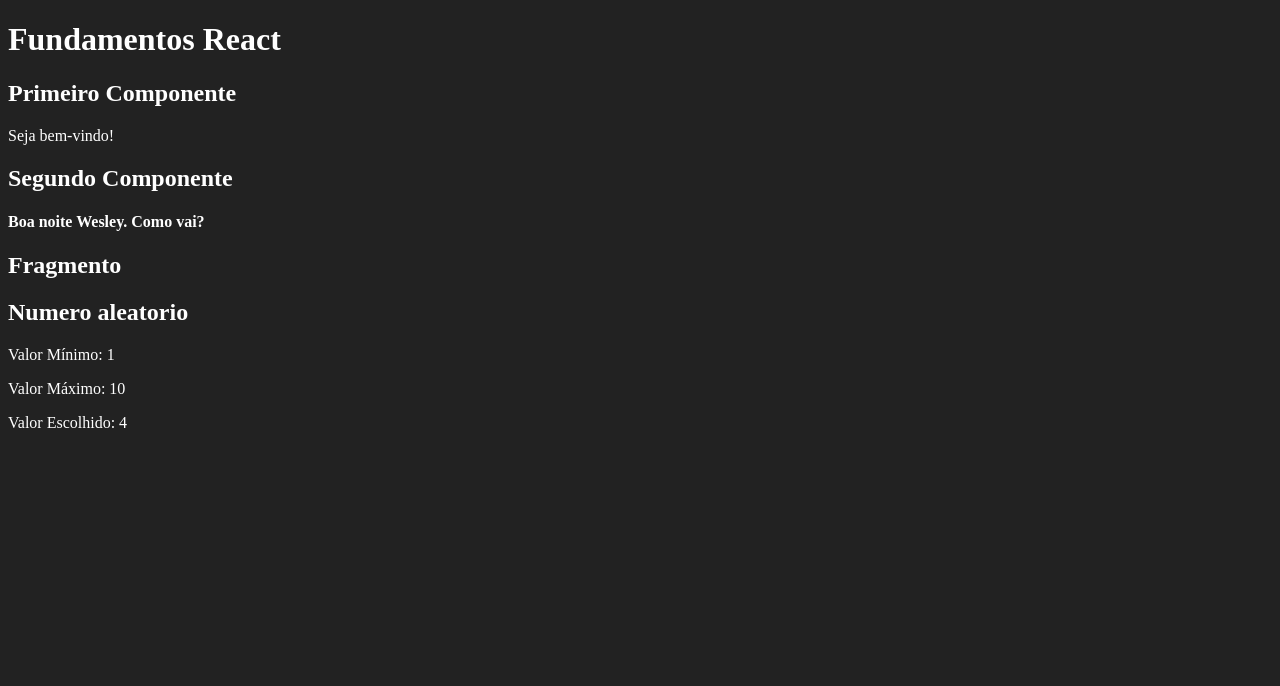
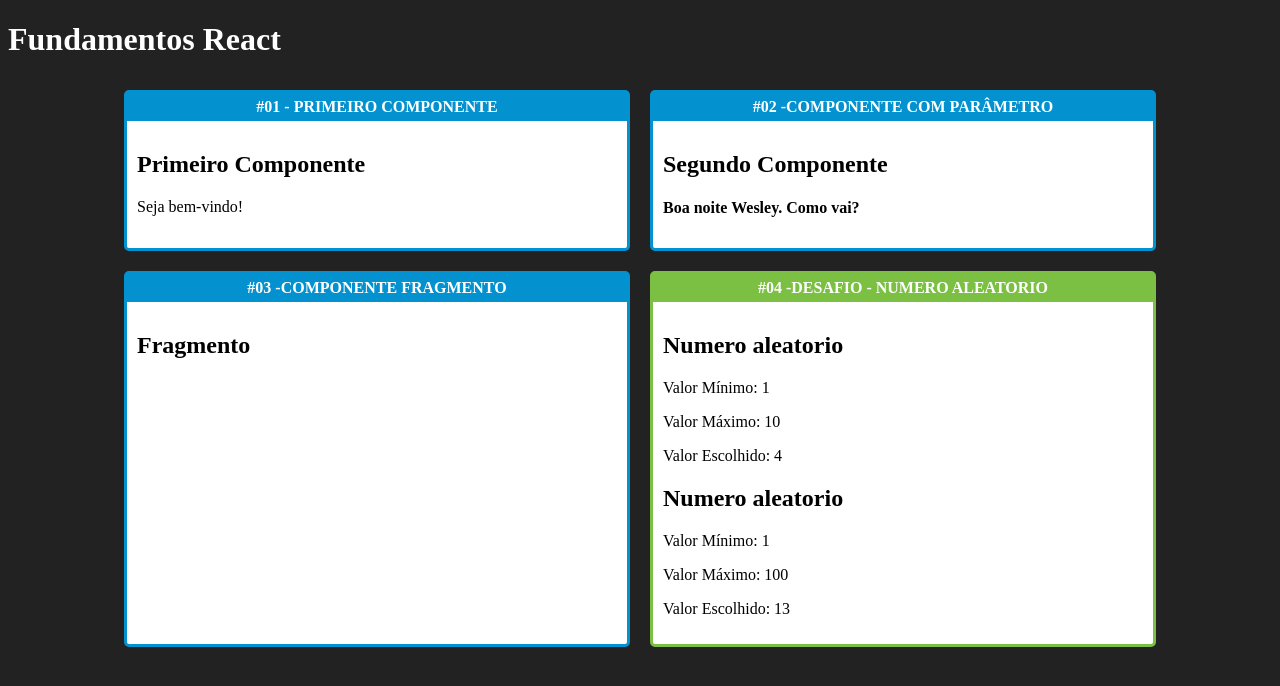
Before and after one commit to WesleyFreitasdeLima/estudos-react-fundamentos, a React (Create React App) app: page / in a window 1280 px wide. Shown: the top 686 px of the page. Built offline with nearby package versions, Linux system fonts and the light colour scheme.

Commit message:
Aula 19 à 21

```diff
--- /dev/null
+++ b/src/App.css
@@ -0,0 +1,5 @@
+.App .Cards {
+    display        : flex;
+    justify-content: center;
+    flex-wrap      : wrap;
+}
--- a/src/App.jsx
+++ b/src/App.jsx
@@ -2,25 +2,42 @@
 
 // CSS local
 import './index.css';
+import './App.css';
 
 // Componentes
+import Card from './components/layout/Card';
 import PrimeiroComponente from './components/basicos/PrimeiroComponente';
 import ComponenteComParametro from './components/basicos/ComponenteComParametro';
 import Fragmento from './components/basicos/Fragmento';
 import Aleatorio from './components/basicos/Aleatorio';
 
+
 export default props => {
     return (
-        <div id="root">
+        <div className="App">
             <h1>Fundamentos React</h1>
+            <div className="Cards">
+                <Card titulo="#01 - Primeiro Componente" >
                     <PrimeiroComponente />
+                </Card>
+
+                <Card titulo="#02 -Componente com parâmetro">
                     <ComponenteComParametro
                         titulo="Segundo Componente"
                         saudacao="Boa noite"
                         nome="Wesley"
                     />
+                </Card>
+
+                <Card titulo="#03 -Componente fragmento">
                     <Fragmento />
+                </Card>
+
+                <Card titulo="#04 -Desafio - Numero aleatorio" color="#7bc043">
                     <Aleatorio min={1} max={10} />
+                    <Aleatorio min={1} max={100} />
+                </Card>
+            </div>
         </div>
     );
 }
--- /dev/null
+++ b/src/components/layout/Card.css
@@ -0,0 +1,26 @@
+.Card {
+    display         : flex;
+    flex-direction  : column;
+    min-width       : 500px;
+    max-width       : 500px;
+    background-color: #0392cf;
+    border-radius   : 5px;
+    overflow        : hidden;
+    border          : 3px solid #0392cf;
+    margin          : 10px;
+}
+
+.Card .Title {
+    padding        : 5px;
+    display        : flex;
+    justify-content: center;
+    font-weight    : bold;
+    text-transform : uppercase;
+}
+
+.Card .Content {
+    flex-grow       : 1;
+    background-color: #fff;
+    color           : #000;
+    padding         : 10px;
+}
--- /dev/null
+++ b/src/components/layout/Card.jsx
@@ -0,0 +1,18 @@
+import React from 'react';
+import './Card.css';
+
+export default props => {
+    const cardStyle = {
+        backgroundColor: props.color || "#0392cf",
+        borderColor: props.color || "#0392cf"
+    };
+
+    return (
+        <div className="Card" style={cardStyle}>
+            <div className="Title">{props.titulo}</div>
+            <div className="Content">
+                {props.children}
+            </div>
+        </div>
+    );
+}
```
Lines whose indentation alone changed are shown as unchanged.
